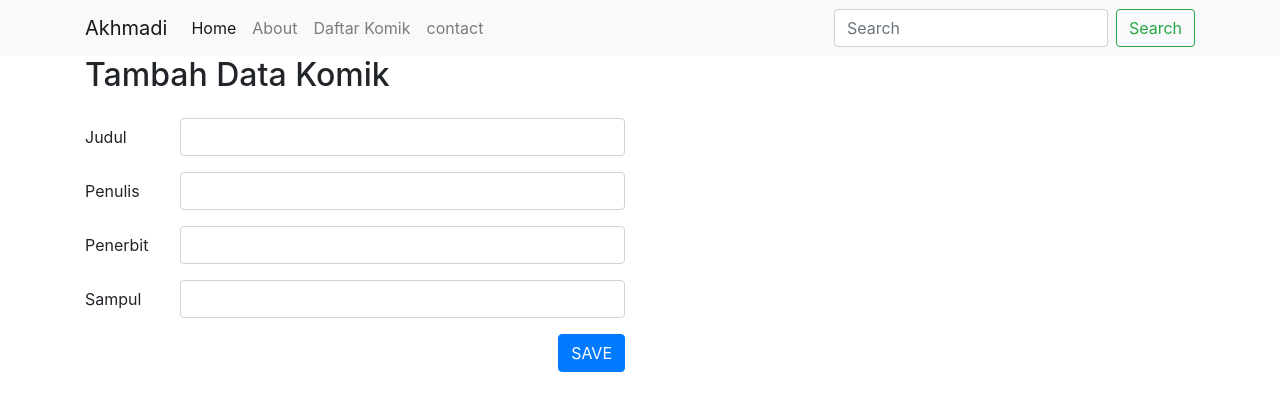
After one commit to akhmadiblank/ci4app, a CodeIgniter 4 app: template app/Views/komik/create.php in a window 1280 px wide. The commit adds this page. Shown: the top 411 px of the page. Run offline with PHP 8.4 and a stand-in for CodeIgniter, Linux system fonts and the light colour scheme; the template is opened without the code that fills it, so the values that code supplies are empty; some libraries are stand-ins or nearby versions.

Commit message:
membuat proses create data menggunakan request

```diff
--- a/app/Config/Routes.php
+++ b/app/Config/Routes.php
@@ -32,6 +32,8 @@ $routes->setAutoRoute(true);
 // We get a performance increase by specifying the default
 // route since we don't have to scan directories.
 $routes->get('/', 'Pages::index');
+$routes->get('/komik/create', 'Komik::create');
+$routes->get('/komik/(:segment)', 'Komik::detail/$1');
 
 
 /*
--- /dev/null
+++ b/app/Views/komik/create.php
@@ -0,0 +1,40 @@
+<?= $this->extend('template/template'); ?>
+<?= $this->section('content'); ?>
+<div class="container">
+    <div class="row">
+        <div class="col-sm-6">
+            <h2 class="mb-1">Tambah Data Komik</h2>
+            <form class="mt-4" action="/komik/save" method="post">
+                <?= csrf_field(); ?>
+                <div class="form-group row">
+                    <label for="Judul" class="col-sm-2 col-form-label">Judul</label>
+                    <div class="col-sm-10">
+                        <input type="text" class="form-control" id="Judul" name="judul">
+                    </div>
+                </div>
+                <div class="form-group row">
+                    <label for="penulis" class="col-sm-2 col-form-label">Penulis</label>
+                    <div class="col-sm-10">
+                        <input type="text" class="form-control" id="penulis" name="penulis">
+                    </div>
+                </div>
+                <div class="form-group row">
+                    <label for="penerbit" class="col-sm-2 col-form-label">Penerbit</label>
+                    <div class="col-sm-10">
+                        <input type="text" class="form-control" id="penerbit" name="penerbit">
+                    </div>
+                </div>
+                <div class="form-group row">
+                    <label for="sampul" class="col-sm-2 col-form-label">Sampul</label>
+                    <div class="col-sm-10">
+                        <input type="text" class="form-control" id="sampul" name="sampul">
+                    </div>
+                </div>
+                <button type="submit" class="btn btn-primary mb-2 float-right">SAVE</button>
+
+            </form>
+
+        </div>
+    </div>
+</div>
+<?= $this->endsection(); ?>
--- a/public/css/style.css
+++ b/public/css/style.css
@@ -6,3 +6,7 @@
 .table > tbody > tr > * {
   vertical-align: middle;
 }
+img {
+  width: 17.85rem;
+  height: 21rem;
+}
```
Also changed, not shown: app/Controllers/Komik.php (+43 -2 lines), app/Models/KomikModel.php (+8 -0 lines), app/Views/komik/detail.php (added, +25 -0 lines), app/Views/komik/index.php (+9 -3 lines).
